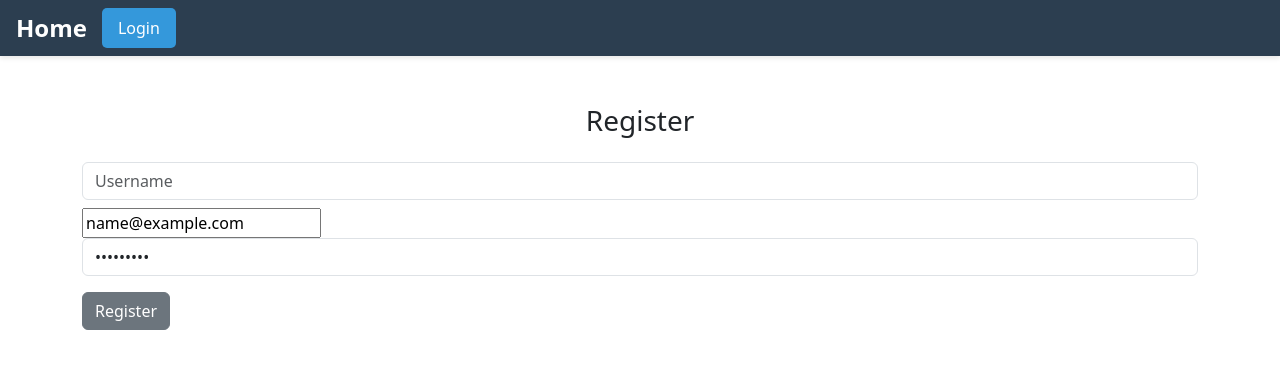
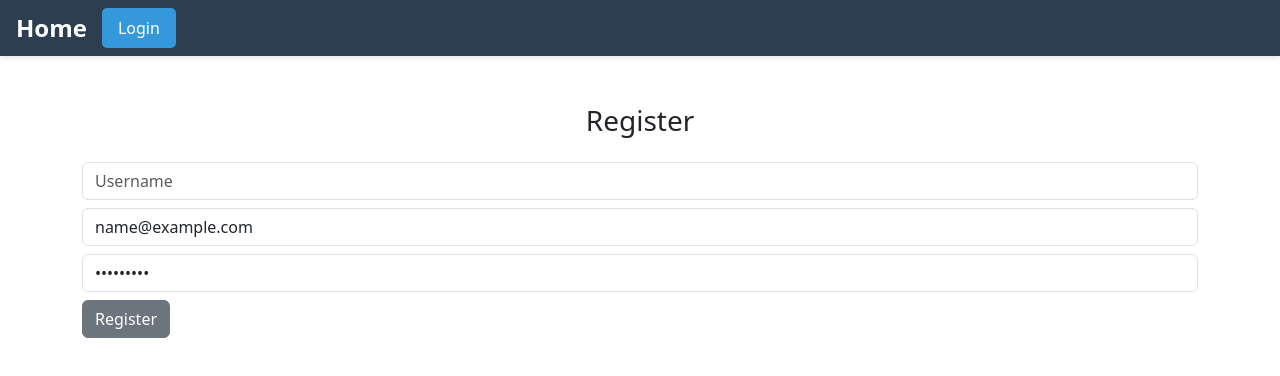
Before and after one commit to oraffsarah/pomodoro-groupstudyapp, a React (Create React App) app: page /login in a window 1280 px wide. Both pictures are taken after typing "name@example.com", "Sample123" into the empty fields and a click on the button "Switch to Register". Shown: the top 376 px of the page. Built offline with nearby package versions, Linux system fonts and the light colour scheme; no server answers; the HTML template or start-up script is replaced by a standard one.

Commit message:
modified:   src/components/login/Login.js

```diff
--- a/src/components/login/Login.js
+++ b/src/components/login/Login.js
@@ -161,6 +161,7 @@ const Login = () => {
                 <input
                   type="email"
                   value={email}
+                  className="form-control mb-2"
                   onChange={(e) => setEmail(e.target.value)}
                   placeholder="Email"
                   required
@@ -168,7 +169,7 @@ const Login = () => {
                 <input
                   type="password"
                   value={password}
-                  className="form-control mb-3"
+                  className="form-control mb-2"
                   onChange={(e) => setPassword(e.target.value)}
                   placeholder="Password"
                   required
```
